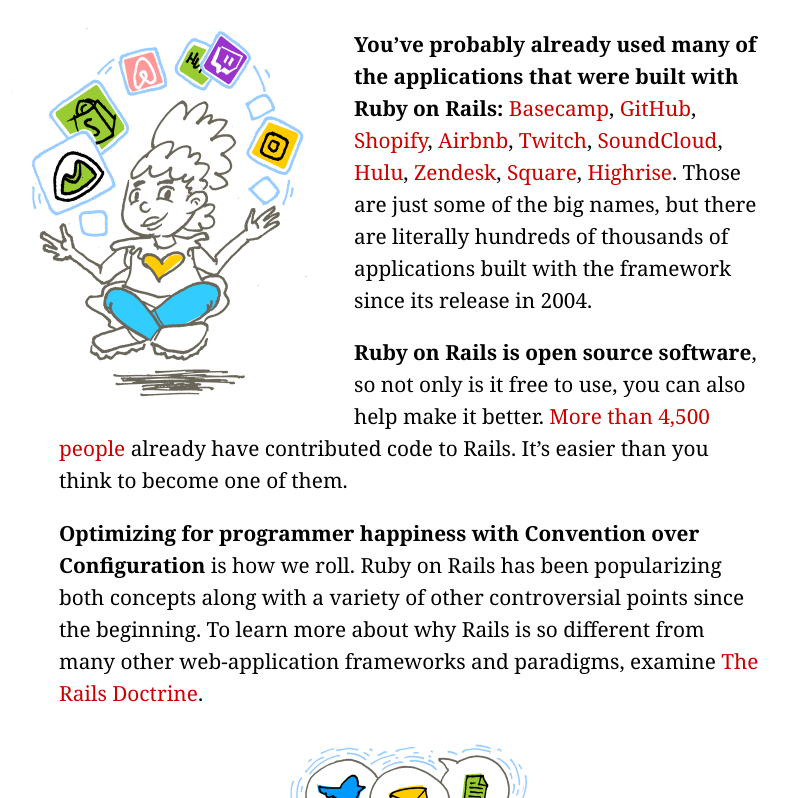
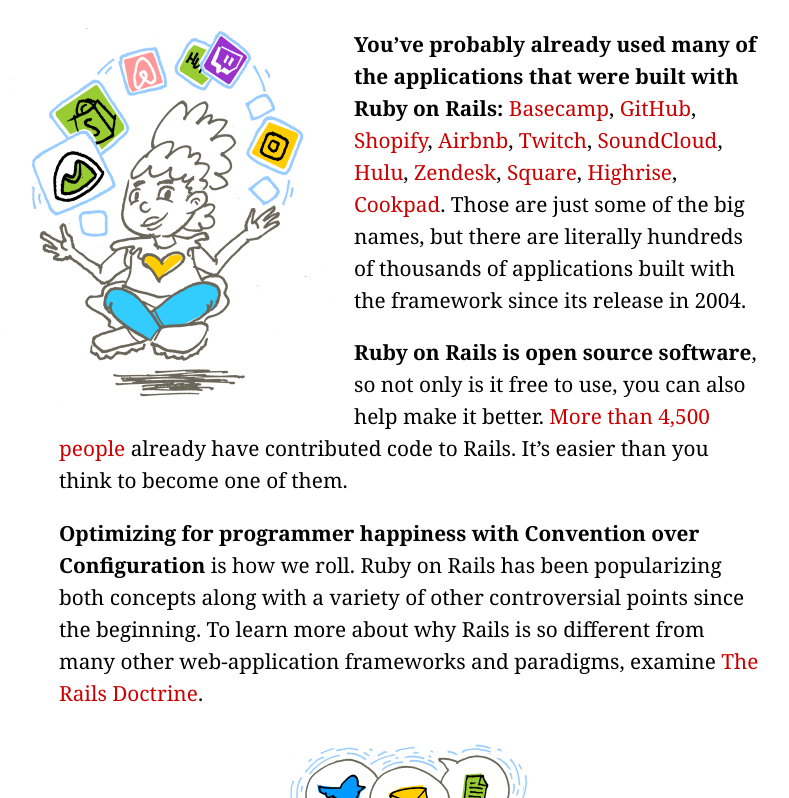
Before and after one commit to rails/homepage, a Jekyll site: the page built from index.html, in a window 1280 px wide and 900 px high, scrolled down 1177 px, cut to the strip 102-900 px from the top of the window. Shown: the whole strip, without its empty margins (231-1020 px from the left). Built offline with Jekyll 4.4.1, drawn with Linux system fonts in a browser that asks for light colours.

Commit message:
Add Cookpad to sites using Rails.
Cookpad has one of the biggest Rails apps in production with more than 60+ million monthly active users and handling millions of recipe searches every day.

```diff
--- a/index.html
+++ b/index.html
@@ -41,7 +41,7 @@
         <img src="/images/rubyrails.png" alt="Rails does it all.">
       </figure>
 
-      <p><strong>You’ve probably already used many of the applications that were built with Ruby on Rails:</strong> <a href="https://basecamp.com">Basecamp</a>, <a href="https://github.com">GitHub</a>, <a href="https://shopify.com">Shopify</a>, <a href="https://airbnb.com">Airbnb</a>, <a href="https://twitch.tv">Twitch</a>, <a href="https://soundcloud.com">SoundCloud</a>, <a href="https://hulu.com">Hulu</a>, <a href="https://zendesk.com">Zendesk</a>, <a href="https://square.com">Square</a>, <a href="https://highrisehq.com">Highrise</a>. Those are just some of the big names, but there are literally hundreds of thousands of applications built with the framework since its release in 2004.</p>
+      <p><strong>You’ve probably already used many of the applications that were built with Ruby on Rails:</strong> <a href="https://basecamp.com">Basecamp</a>, <a href="https://github.com">GitHub</a>, <a href="https://shopify.com">Shopify</a>, <a href="https://airbnb.com">Airbnb</a>, <a href="https://twitch.tv">Twitch</a>, <a href="https://soundcloud.com">SoundCloud</a>, <a href="https://hulu.com">Hulu</a>, <a href="https://zendesk.com">Zendesk</a>, <a href="https://square.com">Square</a>, <a href="https://highrisehq.com">Highrise</a>, <a href="https://cookpad.com">Cookpad</a>. Those are just some of the big names, but there are literally hundreds of thousands of applications built with the framework since its release in 2004.</p>
 
       <p><strong>Ruby on Rails is open source software</strong>, so not only is it free to use, you can also help make it better. <a href="http://contributors.rubyonrails.org">More than 4,500 people</a> already have contributed code to Rails. It’s easier than you think to become one of them.</p>
 
```
